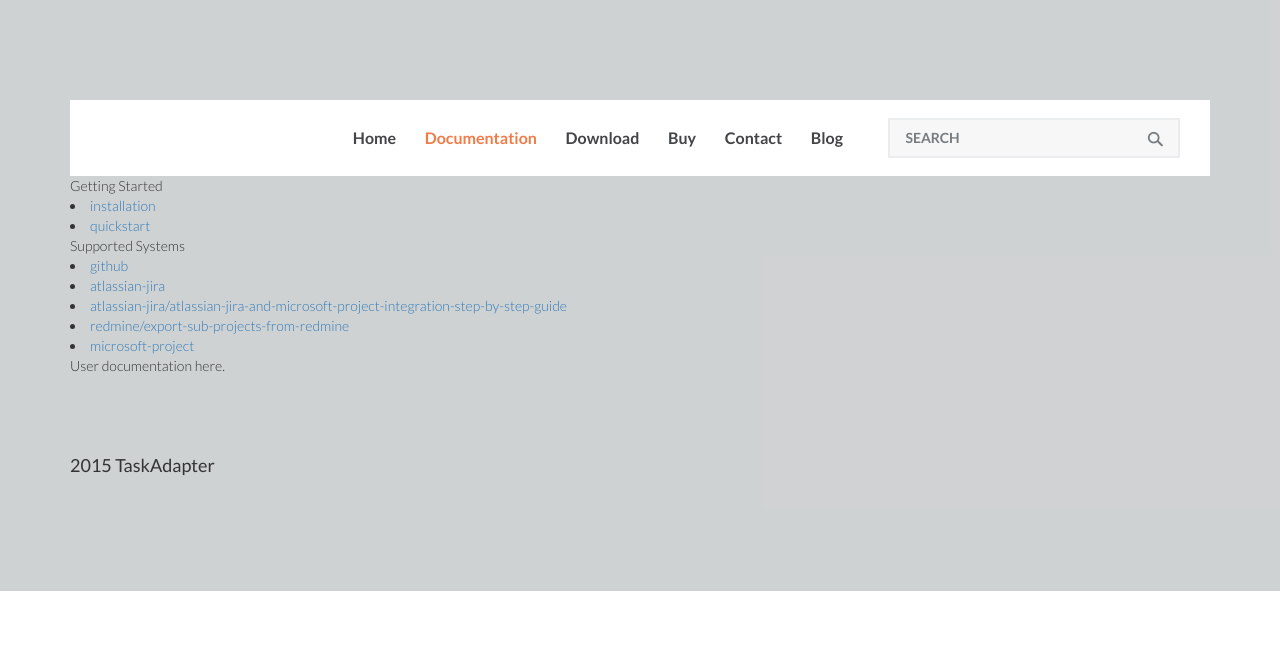
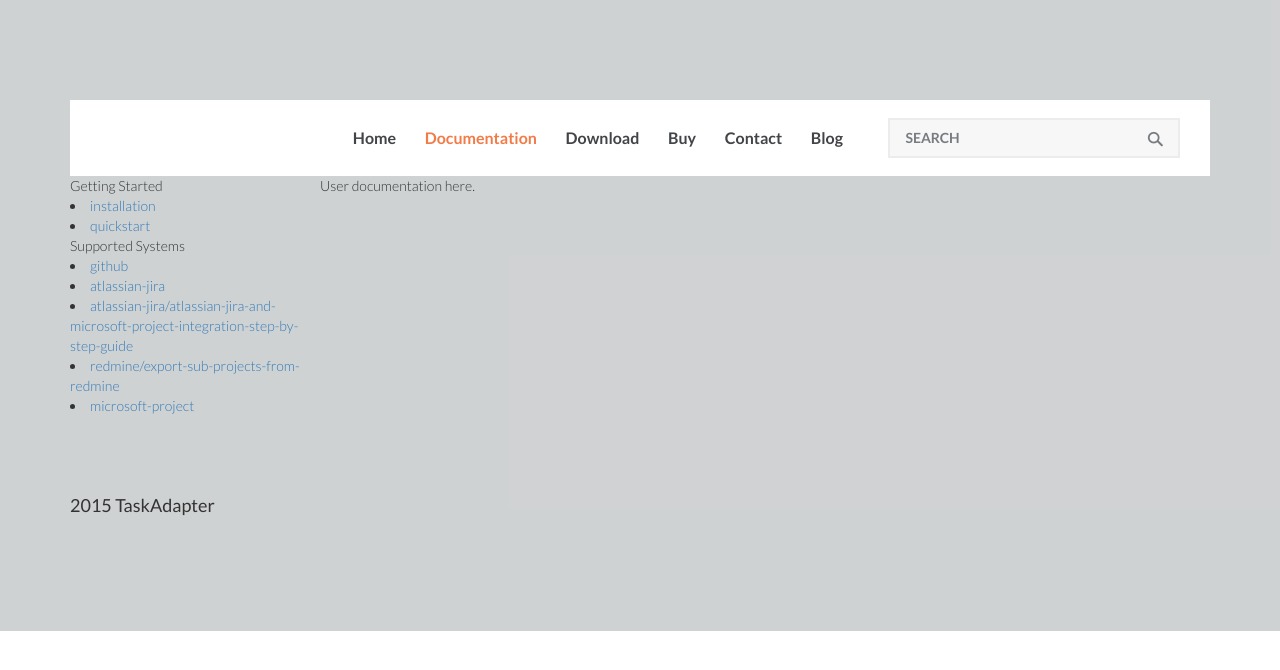
Before and after one commit to Syed-Shahzaib-Hussain/Task-Adapter-Copy, a Jekyll site: the page built from documentation.md, in a window 1280 px wide. Shown: the top 670 px of the page. Built offline with Jekyll 4.4.1, drawn with Linux system fonts in a browser that asks for light colours; nearby versions of some CDN libraries; library files that are not in the unit come from our copies; comment, search, counter and statistics services are not loaded.

Commit message:
two-column formatting for User Guide pages: navigation on the left and contents on the right.

```diff
--- a/_includes/head.html
+++ b/_includes/head.html
@@ -9,6 +9,7 @@
     <link rel="stylesheet" href="{{ "/css/main.css" | prepend: site.baseurl }}">
     <link rel="stylesheet" href="{{ "/css/bootstrap.css" | prepend: site.baseurl }}" type="text/css" media="all" />
     <link rel="stylesheet" href="{{ "/css/style.css" | prepend: site.baseurl }}" type="text/css" media="all" />
+    <link rel="stylesheet" href="{{ "/css/docs.css" | prepend: site.baseurl }}" type="text/css" media="all" />
     <link rel="canonical" href="{{ page.url | replace:'index.html','' | prepend: site.baseurl | prepend: site.url }}">
     <link rel="alternate" type="application/rss+xml" title="{{ site.title }}" href="{{ "/feed.xml" | prepend: site.baseurl | prepend: site.url }}" />
 
--- a/_includes/section_nav.html
+++ b/_includes/section_nav.html
@@ -1,18 +1,10 @@
 {% assign docs = site.data.docs %}
 
 {% for section in docs %}
-<div class="section-nav">
-
     {{ section.title }}
 
     {% for p in section.docs %}
-        {% assign doc_title = p %}
         {% assign document_url = p | prepend:"/docs/" | append:"/" %}
-
-
-    <li class="{{ c }}"><a href="{{ site.baseurl }}{{ document_url }}">{{ doc_title }}</a></li>
+        <li class="{{ c }}"><a href="{{ site.baseurl }}{{ document_url }}">{{ p }}</a></li>
     {% endfor %}
-
-</div>
-
 {% endfor %}
--- a/_layouts/docs.html
+++ b/_layouts/docs.html
@@ -3,11 +3,14 @@ layout: default
 ---
 
 <section class="docs">
-    <div class="grid">
+    <div class="flex-container">
         <!-- user guide navigation -->
-        {% include section_nav.html %}
+        <div class="flex-item">
+            {% include section_nav.html %}
+        </div>
 
-        <!-- doc contents -->
-        {{ content }}
+        <div class="flex-item">
+            {{ content }}
+        </div>
     </div>
 </section>
--- /dev/null
+++ b/css/docs.css
@@ -0,0 +1,44 @@
+.flex-container {
+    display: -ms-flexbox;
+    display: -webkit-flex;
+    display: flex;
+    -webkit-flex-direction: row;
+    -ms-flex-direction: row;
+    flex-direction: row;
+    -webkit-flex-wrap: nowrap;
+    -ms-flex-wrap: nowrap;
+    flex-wrap: nowrap;
+    -webkit-justify-content: flex-start;
+    -ms-flex-pack: start;
+    justify-content: flex-start;
+    -webkit-align-content: stretch;
+    -ms-flex-line-pack: stretch;
+    align-content: stretch;
+    -webkit-align-items: flex-start;
+    -ms-flex-align: start;
+    align-items: flex-start;
+}
+
+.flex-item:nth-child(1) {
+    -webkit-order: 0;
+    -ms-flex-order: 0;
+    order: 0;
+    -webkit-flex: 0 0 250px;
+    -ms-flex: 0 0 250px;
+    flex: 0 0 250px;
+    -webkit-align-self: auto;
+    -ms-flex-item-align: auto;
+    align-self: auto;
+}
+
+.flex-item:nth-child(2) {
+    -webkit-order: 0;
+    -ms-flex-order: 0;
+    order: 0;
+    -webkit-flex: 1 1 auto;
+    -ms-flex: 1 1 auto;
+    flex: 1 1 auto;
+    -webkit-align-self: auto;
+    -ms-flex-item-align: auto;
+    align-self: auto;
+}
```
